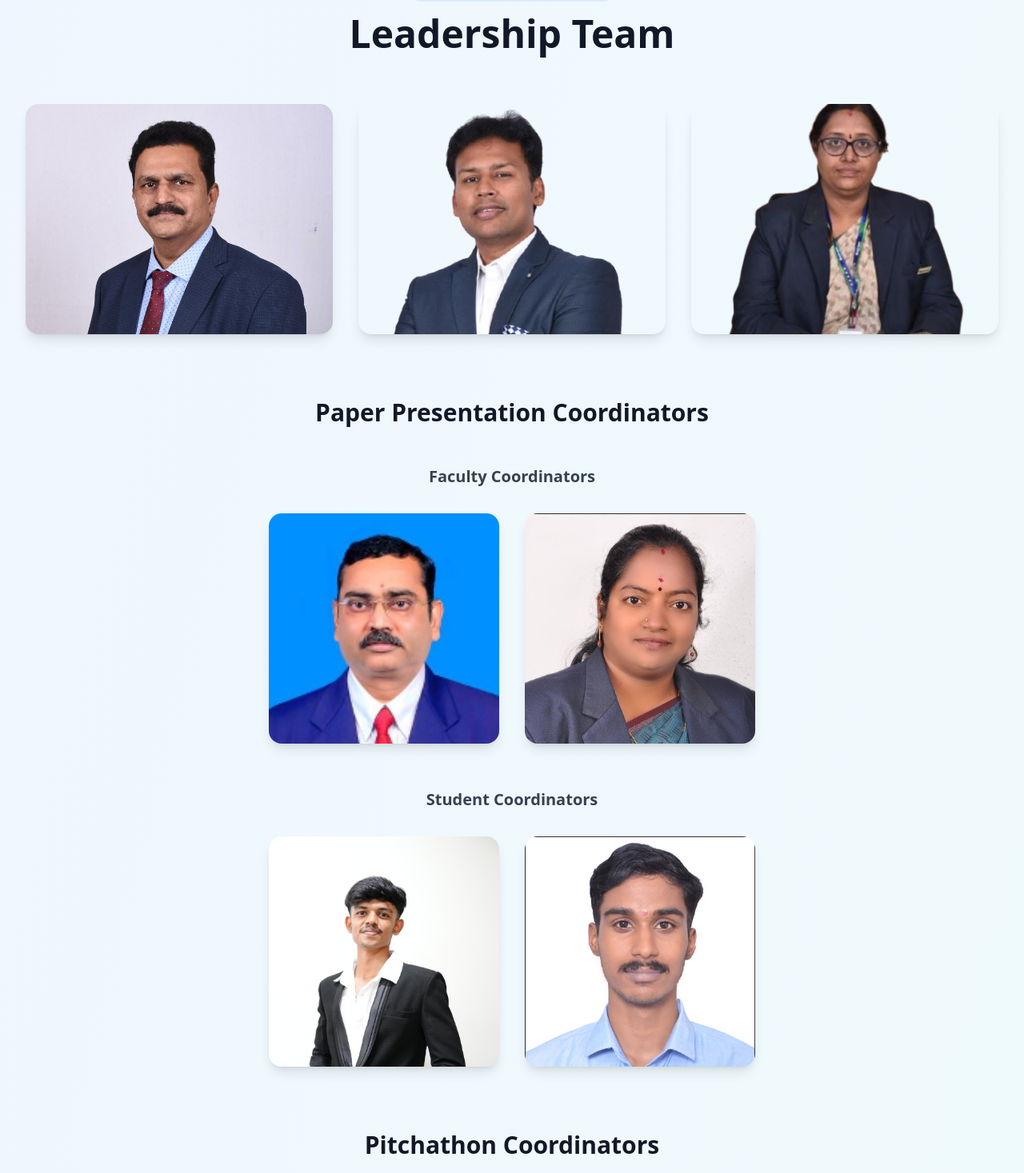
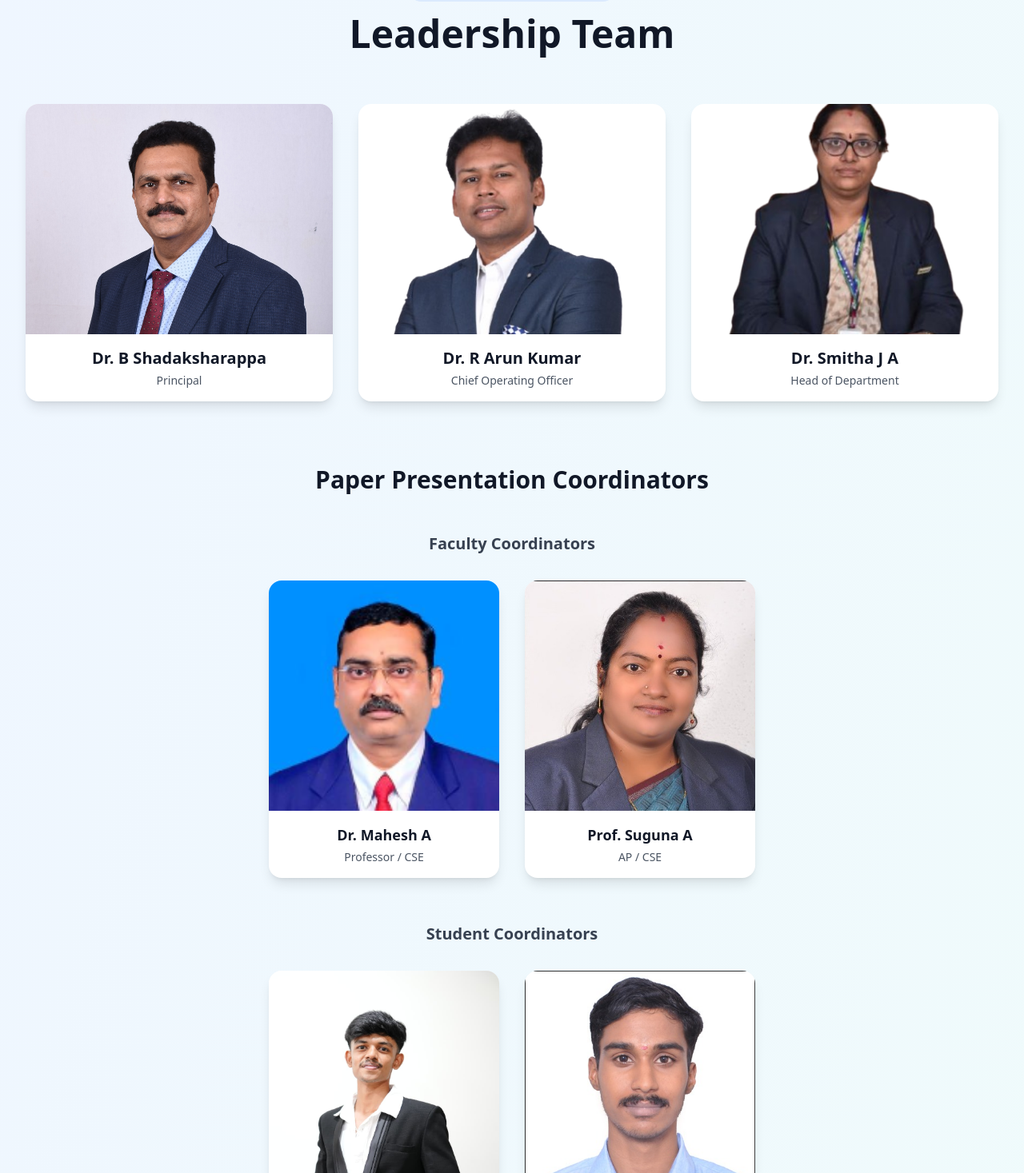
Before and after one commit to saransrinidev/icrcct2k26, a React (Vite) app: page / in a window 1280 px wide. Shown: the part 4603-6070 px from the top of the page at 80% size. Built offline with nearby package versions, Linux system fonts and the light colour scheme.

Commit message:
added new pic

```diff
--- a/src/App.tsx
+++ b/src/App.tsx
@@ -778,16 +778,18 @@ Sri Sairam college of Engineering      </div>
         ].map((person, index) => (
           <div
             key={index}
-            className="relative group overflow-hidden rounded-2xl shadow-lg hover:shadow-2xl transform hover:-translate-y-2 transition-all duration-500 text-center"
+            className="group bg-white overflow-hidden rounded-2xl shadow-lg hover:shadow-2xl transform hover:-translate-y-2 transition-all duration-500 text-center"
           >
+            <div className="overflow-hidden">
               <img
                 src={person.src}
                 alt={person.name}
                 className="w-full h-72 object-cover transition-transform duration-700 group-hover:scale-110"
               />
-            <div className="absolute inset-0 bg-black/40 opacity-0 group-hover:opacity-100 transition-opacity duration-500 flex flex-col items-center justify-center">
-              <p className="text-white font-bold text-xl">{person.name}</p>
-              <p className="text-gray-200 text-sm mt-1">{person.role}</p>
+            </div>
+            <div className="px-4 py-4">
+              <p className="text-gray-900 font-bold text-xl">{person.name}</p>
+              <p className="text-gray-600 text-sm mt-1">{person.role}</p>
             </div>
           </div>
         ))}
@@ -821,7 +823,7 @@ Sri Sairam college of Engineering      </div>
           {
             title: 'Faculty Coordinators',
             people: [
-              { src: '/images/valarmathi.png', name: 'Dr. Valarmathi C', role: 'Faculty Coordinator' },
+              { src: '/images/valarmathi_face.jpg', name: 'Dr. Valarmathi C', role: 'Faculty Coordinator' },
               { src: '/images/yamuna.png', name: 'Dr. Yamuna V', role: 'Faculty Coordinator' },
             ],
           },
@@ -846,16 +848,18 @@ Sri Sairam college of Engineering      </div>
               {group.people.map((person) => (
                 <div
                   key={person.name}
-                  className="relative group overflow-hidden rounded-2xl shadow-lg hover:shadow-2xl transform hover:-translate-y-2 transition-all duration-500 text-center w-72"
+                  className="group bg-white overflow-hidden rounded-2xl shadow-lg hover:shadow-2xl transform hover:-translate-y-2 transition-all duration-500 text-center w-72"
                 >
+                  <div className="overflow-hidden">
                     <img
                       src={person.src}
                       alt={person.name}
                       className="w-full h-72 object-cover object-top transition-transform duration-700 group-hover:scale-110"
                     />
-                  <div className="absolute inset-0 bg-black/40 opacity-0 group-hover:opacity-100 transition-opacity duration-500 flex flex-col items-center justify-center">
-                    <p className="text-white font-bold text-lg">{person.name}</p>
-                    <p className="text-gray-200 text-sm mt-1">{person.role}</p>
+                  </div>
+                  <div className="px-4 py-4">
+                    <p className="text-gray-900 font-bold text-lg">{person.name}</p>
+                    <p className="text-gray-600 text-sm mt-1">{person.role}</p>
                   </div>
                 </div>
               ))}
```
Also changed, not shown: public/images/valarmathi2.jpeg (added), public/images/valarmathi_face.jpg (added). Lines whose indentation alone changed are shown as unchanged.
